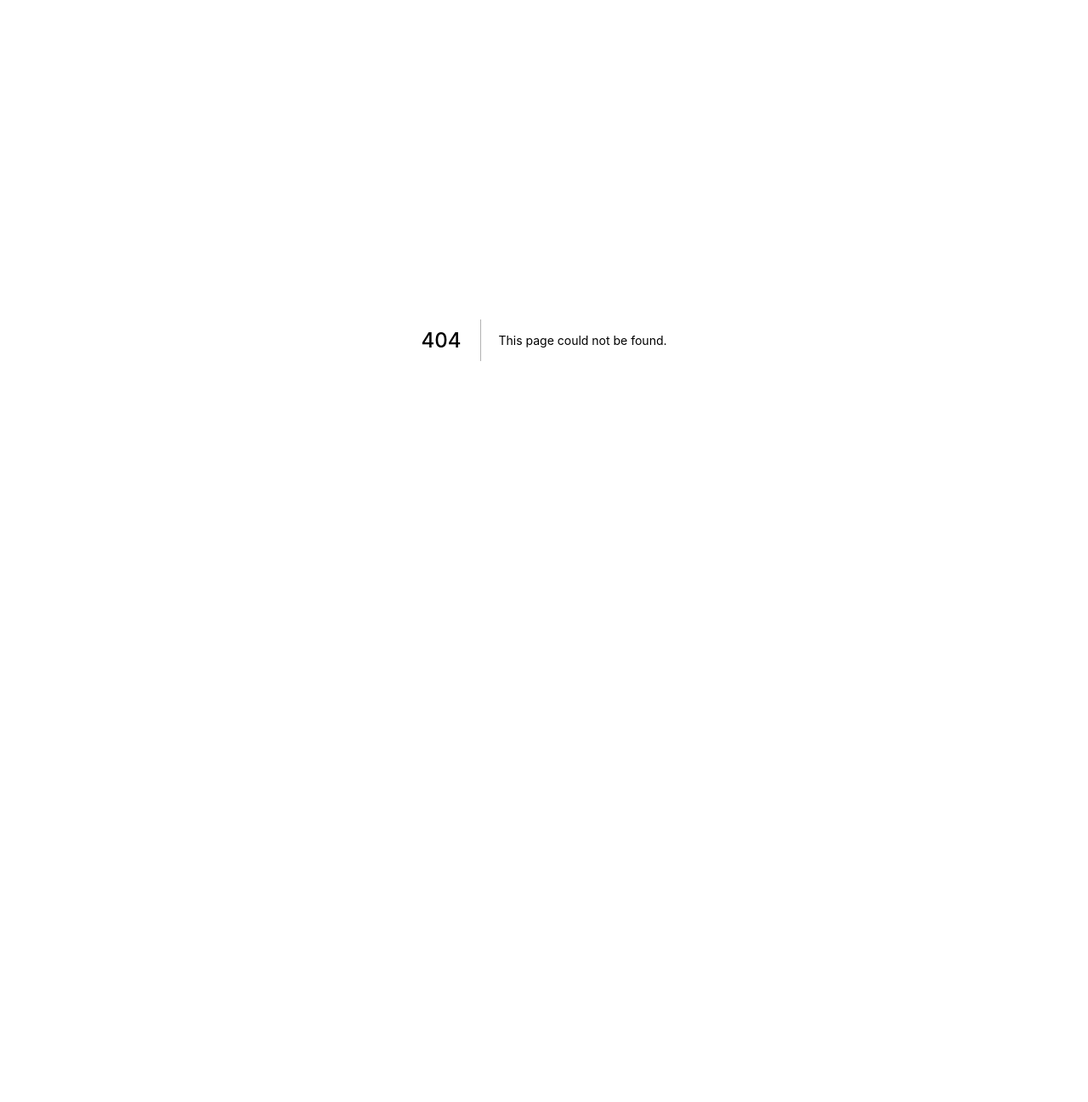
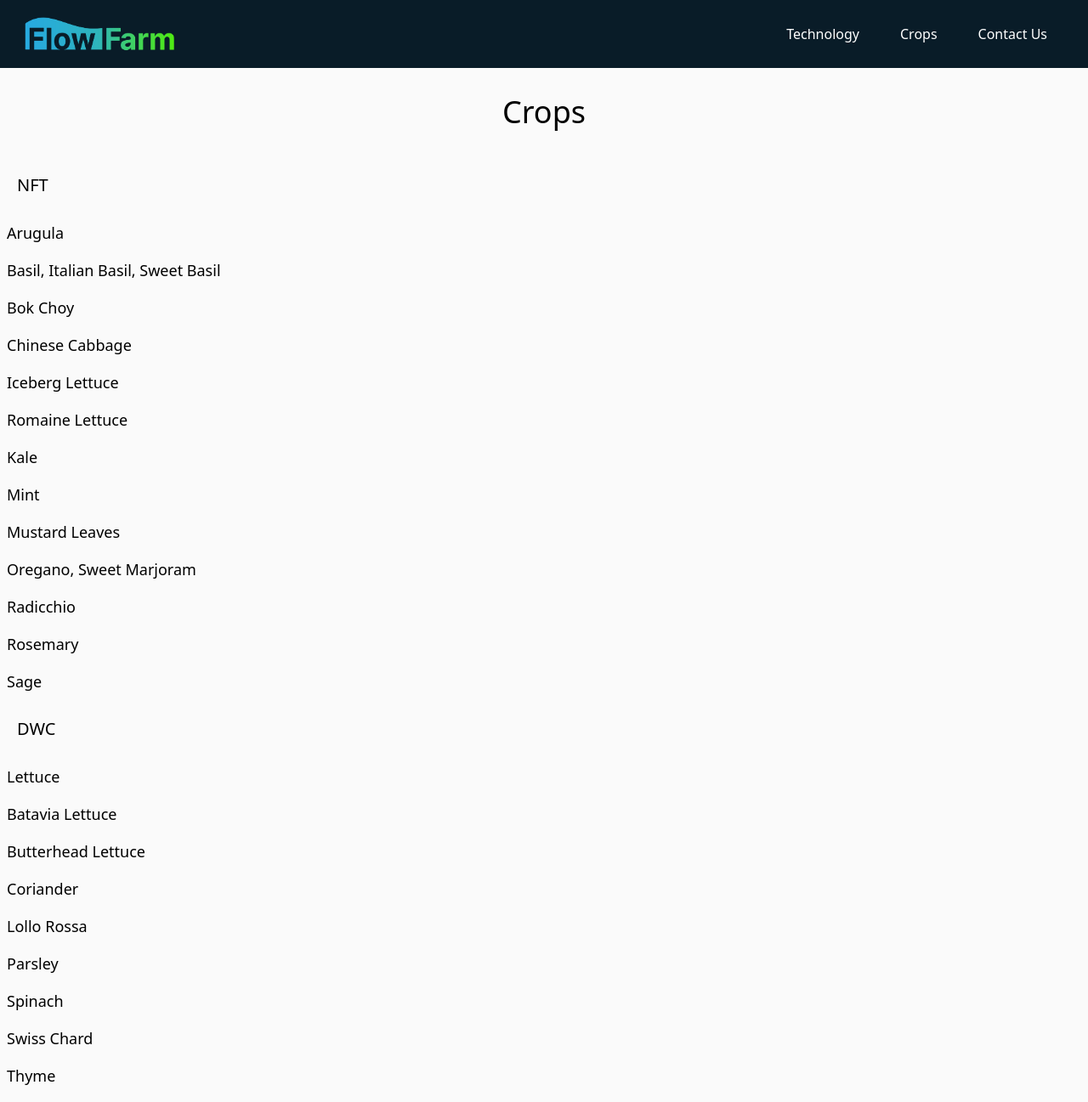
Before and after one commit to krutartha/flow-farm, a Next.js app: page /crops in a window 1280 px wide. Before the commit this address had no page. Shown: the top 1297 px of the page at 85% size. Before the commit the page ends 800 px from the top, so only its background shows below. Built offline with nearby package versions, Linux system fonts and the light colour scheme.

Commit message:
added crops page, logo, and changed color scheme

```diff
--- /dev/null
+++ b/pages/crops.js
@@ -0,0 +1,32 @@
+import Navbar from "../src/components/Navbar";
+import Footer from "../src/components/Footer";
+import { cropByTech } from "../public/assets/cropPage";
+
+import dynamic from "next/dynamic";
+
+const Map = dynamic(() => import("../src/components/Map"), { ssr: false });
+
+export default function CropsPage() {
+  return (
+    <div className="font-sans w-full bg-[#FAFAFA] h-auto">
+      <Navbar />
+      <div className="w-full">
+        {/* text */}
+        <div className="flex-col p-8 w-full items-center justify-center">
+          <div className="flex text-4xl justify-center">Crops</div>
+        </div>
+        {cropByTech.map((i) => {
+          return (
+            <div>
+              <div className="flex justify-start p-5 text-xl">{i.technology}</div>
+              {i.crops.map((j) => {
+                return <div className="p-2 text-lg">{j.name}</div>;
+              })}
+            </div>
+          );
+        })}
+      </div>
+      <Footer />
+    </div>
+  );
+}
--- /dev/null
+++ b/public/assets/cropPage.js
@@ -0,0 +1,99 @@
+export const cropByTech = [
+  {
+    technology: "NFT",
+    crops: [
+      {
+        name: "Arugula",
+      },
+      {
+        name: "Basil, Italian Basil, Sweet Basil",
+      },
+      {
+        name: "Bok Choy",
+      },
+      {
+        name: "Chinese Cabbage",
+      },
+      {
+        name: "Iceberg Lettuce",
+      },
+      {
+        name: "Romaine Lettuce",
+      },
+      {
+        name: "Kale",
+      },
+      {
+        name: "Mint",
+      },
+      {
+        name: "Mustard Leaves",
+      },
+      {
+        name: "Oregano, Sweet Marjoram ",
+      },
+      {
+        name: "Radicchio",
+      },
+
+      {
+        name: "Rosemary",
+      },
+      {
+        name: "Sage",
+      },
+    ],
+  },
+  {
+    technology: "DWC",
+    crops: [
+      {
+        name: "Lettuce",
+      },
+      {
+        name: "Batavia Lettuce",
+      },
+      {
+        name: "Butterhead Lettuce",
+      },
+      {
+        name: "Coriander",
+      },
+      {
+        name: "Lollo Rossa",
+      },
+      {
+        name: "Parsley",
+      },
+      {
+        name: "Spinach",
+      },
+      {
+        name: "Swiss Chard",
+      },
+      {
+        name: "Thyme",
+      },
+    ],
+  },
+  {
+    technology: "Grow Bags",
+    crops: [
+      {
+        name: "Bell Peppers",
+      },
+      {
+        name: "Cherry Tomato",
+      },
+      {
+        name: "English Cucumber",
+      },
+      {
+        name: "Strawberry",
+      },
+      {
+        name: "Zucchini",
+      },
+    ],
+  },
+];
--- a/public/assets/technology.js
+++ b/public/assets/technology.js
@@ -11,7 +11,7 @@ export const technology = [
   },
   {
     name: "DWC",
-    imgUrl: "/assets/grow_bag_in_polyhouse.jpg",
+    imgUrl: "/assets/dwc.jpeg",
     text: "An essential method to grow healthy and regular supply of crops using Deep Water Culture (DWC) to mass produce is by suspending the roots in a tank with one feet deep water which contains highly rich nutrients. The plants are made to float using styrofoam sheets. This method is also referred to as Deep Flow Technique(DFT), Floating Raft Technology(FRT), or raceway.",
   },
 ];
--- a/src/components/Map.js
+++ b/src/components/Map.js
@@ -5,7 +5,7 @@ const position = [12.722727340408463, 77.43520626745796];
 const Map = () => {
   return (
     <div className="flex items-center justify-center h-[40rem] p-5">
-      <MapContainer center={position} zoom={14} scrollWheelZoom={false} className="h-full w-[50%] z-0">
+      <MapContainer center={position} zoom={14} scrollWheelZoom={true} className="h-full w-[50%] z-0">
         <TileLayer
           attribution='&copy; <a href="http://osm.org/copyright">OpenStreetMap</a> contributors'
           url="https://{s}.tile.openstreetmap.org/{z}/{x}/{y}.png"
--- a/src/components/Navbar.js
+++ b/src/components/Navbar.js
@@ -10,14 +10,20 @@ function Navbar() {
     }
   };
   return (
-    <div className="bg-[#2D3E4F] text-white inset-0 z-10 sticky top-0 flex p-6 w-full h-20 items-center justify-between">
-      <div className="text-white text-4xl">Flow Farm</div>
+    <div className="bg-[#091c28] text-white inset-0 z-10 sticky top-0 flex p-6 w-full h-20 items-center justify-between">
+      <div className="w-full md:w-[15%]">
+        <a href="/">
+          <img className="object-fit" src="/assets/logo.png" />
+        </a>
+      </div>
       {/* buttons */}
       <div className="hidden text-md md:flex">
         {/* Technology */}
         <div class="btn">Technology</div>
         {/* crops */}
-        <div class="btn">Crops</div>
+        <div class="btn">
+          <a href="/crops">Crops</a>
+        </div>
         {/* contanct */}
         <div class="btn">Contact Us</div>
         {/* pages */}
```
Also changed, not shown: pages/FlowFarm Text-01.png (added), public/assets/logo.png (added).
